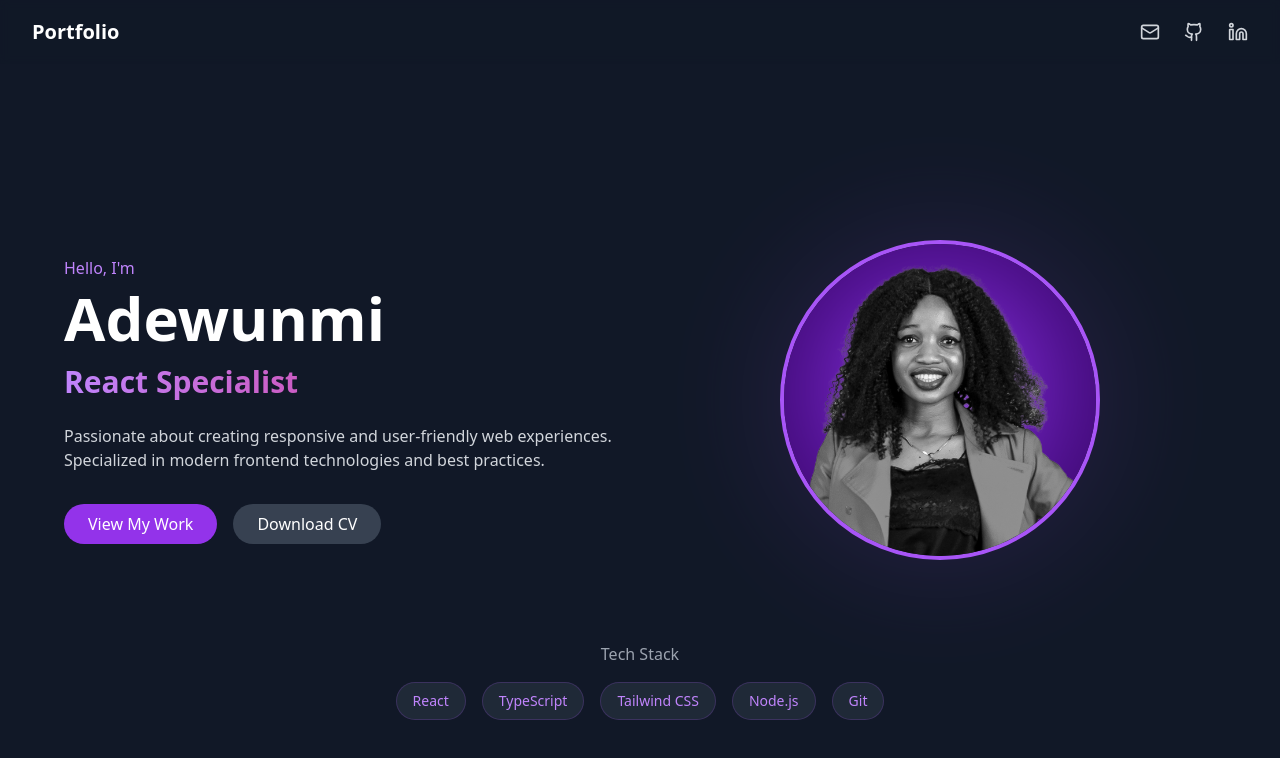
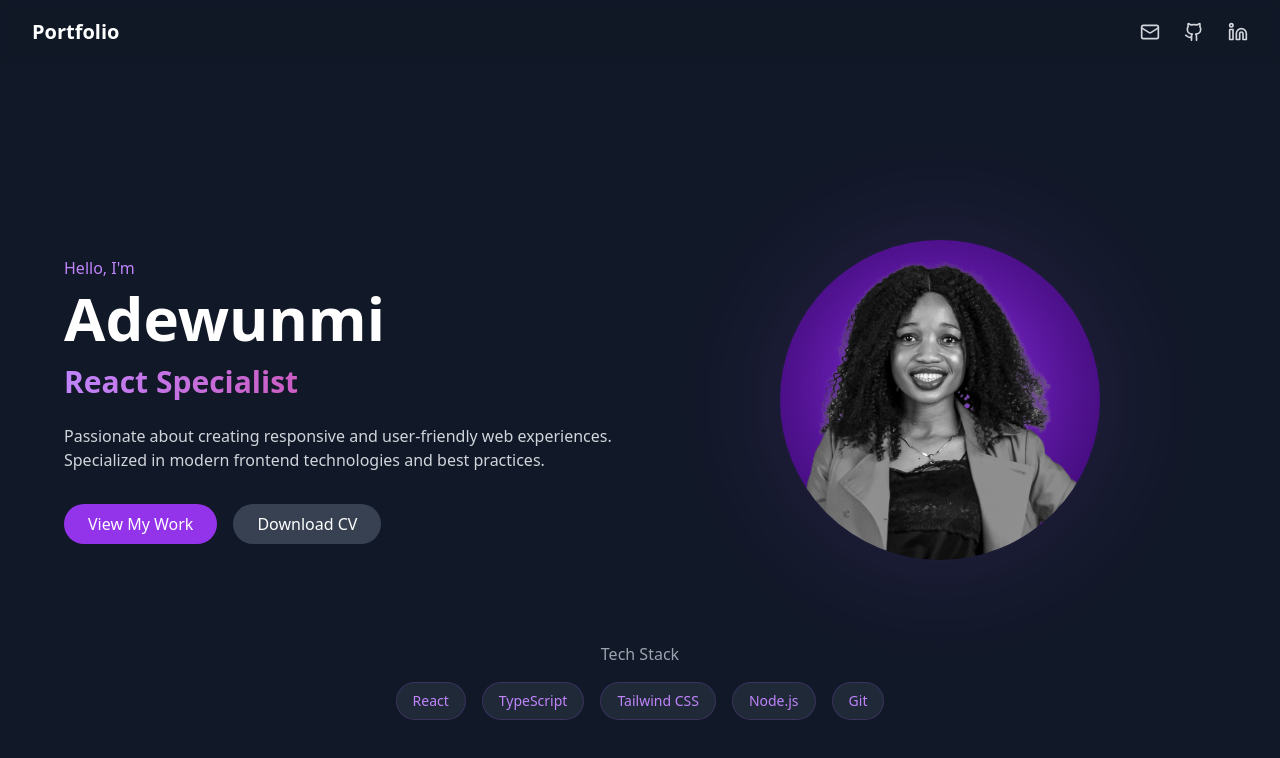
Before and after one commit to Adewunmi97/Frontend_portfolio, a React (Vite) app: page / in a window 1280 px wide. Shown: the top 758 px of the page. Built offline with nearby package versions, Linux system fonts and the light colour scheme.

Commit message:
edit styles in profileImage.tsx

```diff
--- a/src/components/home/ProfileImage.tsx
+++ b/src/components/home/ProfileImage.tsx
@@ -9,10 +9,10 @@ export function ProfileImage() {
         transition={{ duration: 0.5 }}
         className="relative z-10"
       >
-        <div className="w-64 h-64 md:w-80 md:h-80 mx-auto overflow-hidden rounded-full border-4 border-purple-500">
+        <div className="w-64 h-64 md:w-80 md:h-80 mx-auto overflow-hidden rounded-full border-4 border-none">
           <img
             src="../src/Adewunmi.png"
-            alt="Your Name"
+            alt="Adewunmi"
             className="w-full h-full object-cover"
           />
         </div>
```
